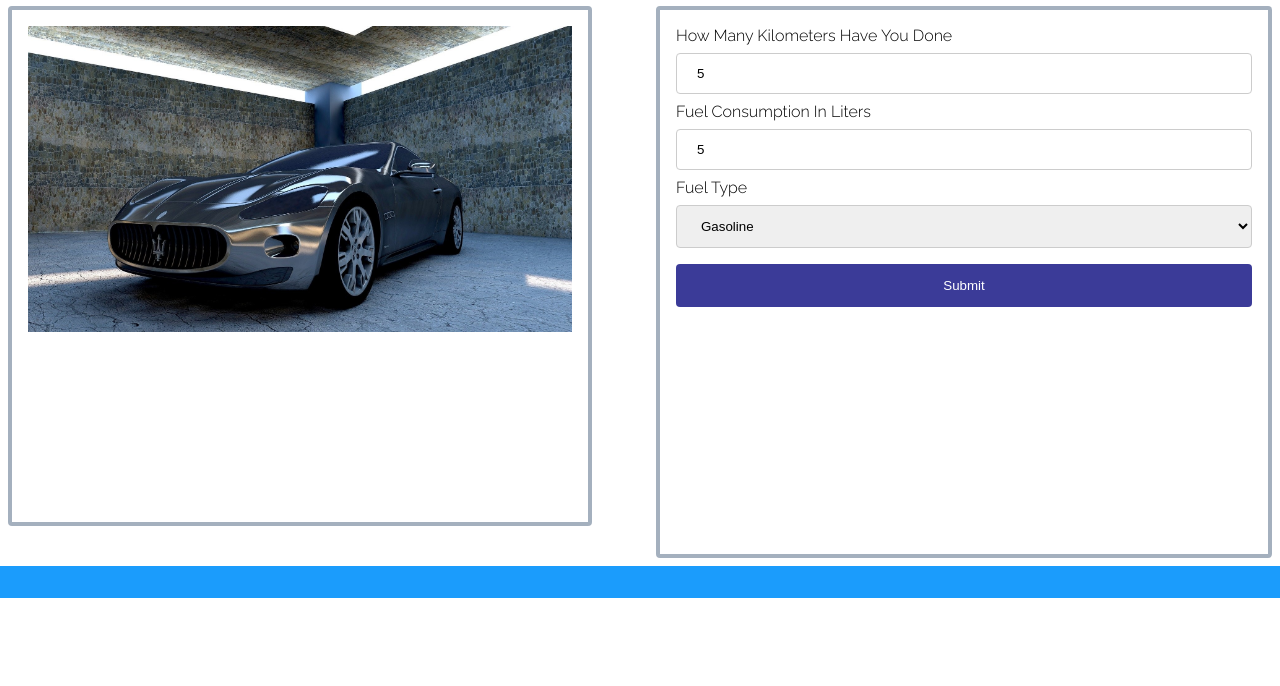
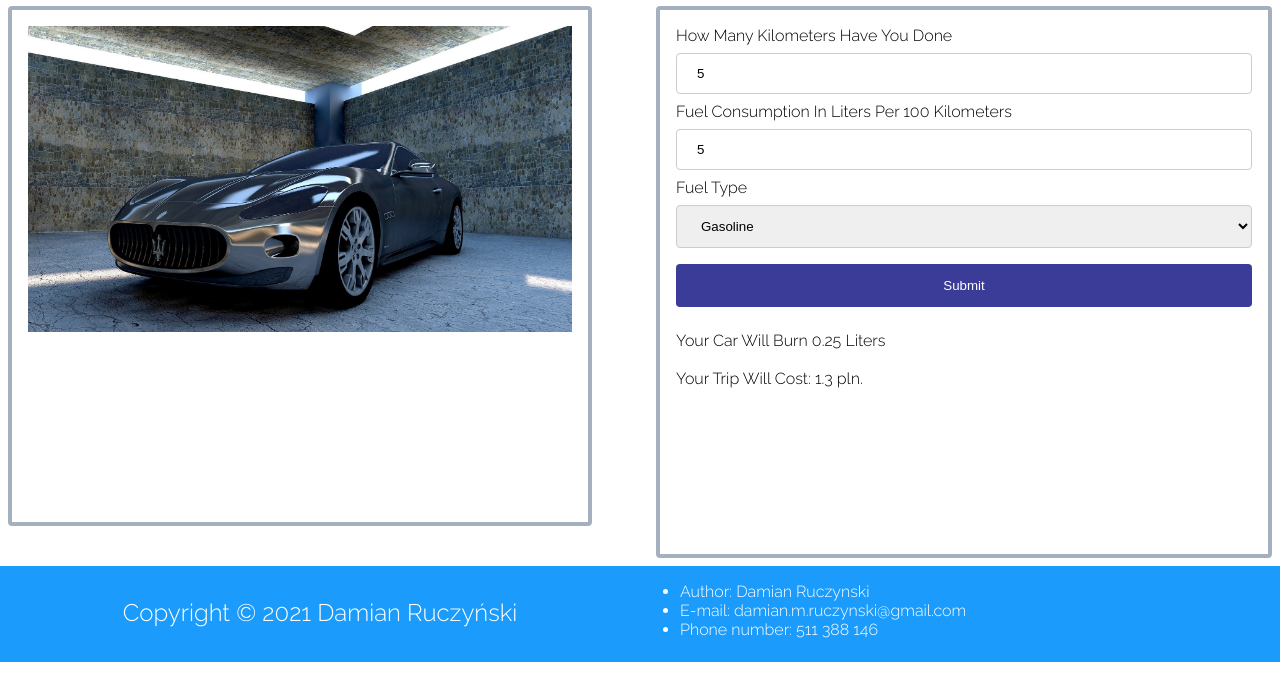
Before and after one commit to DamianRuczynski/CheckYourRide, a plain HTML site: page index.html in a window 1280 px wide. Both pictures are taken after typing "5", "5" into the empty fields and a click on the button "Submit". Shown: the part 114-800 px from the top of the page. Drawn offline with Linux system fonts and the light colour scheme.

Commit message:
add footer and end form

```diff
--- a/index.html
+++ b/index.html
@@ -39,7 +39,9 @@
                             slides[i].style.display = "none";
                         }
                         slideIndex++;
-              if (slideIndex > slides.length) { slideIndex = 1 }
+                        if (slideIndex > slides.length) {
+                            slideIndex = 1
+                        }
                         slides[slideIndex - 1].style.display = "block";
                         setTimeout(slideshow, 4000);
                     }
@@ -56,7 +58,7 @@
                 <label for="road">How Many Kilometers Have You Done</label>
                 <input type="number" id="road" placeholder="100..">
                 <br>
-          <label for="consumption">Fuel Consumption In Liters</label>
+                <label for="consumption">Fuel Consumption In Liters Per 100 Kilometers</label>
                 <input type="number" id="consumption" placeholder="10..">
                 <br>
                 <label for="fuel">Fuel Type</label>
@@ -70,10 +72,46 @@
             </form>
             <p id="result" class="result"></p>
         </div>
+        <script>
+            function drivingQuote() {
+
+                let road = Number(document.getElementById("road").value);
+                let consumption = Number(document.getElementById("consumption").value);
+                let fuelType = document.getElementById("fuel").value;
+
+                let gasolinePrice = 5.21;
+                let dieselPrice = 5.08;
+                let gasolineLPGPrice = 2.38;
+
+                let totalConsumption = consumption * road / 100;
+
+                if (fuelType == "gasoline") {
+                    totalPrice = totalConsumption * gasolinePrice;
+                } else if (fuelType == "diesel") {
+                    totalPrice = totalConsumption * dieselPrice;
+                } else {
+                    totalPrice = totalConsumption * gasolineLPGPrice;
+                }
+
+                totalConsumption = Math.round(totalConsumption * 100) / 100;
+                totalPrice = Math.round(totalPrice * 100) / 100;
+
+                document.getElementById("result").innerHTML = "Your Car Will Burn " + totalConsumption + " Liters <br><br> Your Trip Will Cost: " + totalPrice + " pln.";
+            }
+            document.getElementById("button").addEventListener("click", drivingQuote);
+        </script>
     </div>
     <div class="footer">
-      <div class="copyright"></div>
-      <div class="contact"></div>
+        <div class="copyright">
+            <p>Copyright <span>&#169</span> 2021 Damian Ruczyński</p>
+        </div>
+        <div class="contact">
+            <ul>
+                <li>Author: Damian Ruczynski</li>
+                <li>E-mail: damian.m.ruczynski@gmail.com</li>
+                <li>Phone number: 511 388 146</li>
+            </ul>
+        </div>
     </div>
 
     </div>
--- a/style.css
+++ b/style.css
@@ -1,13 +1,15 @@
-body{
+body {
     background-color: white;
     font-family: 'Raleway', sans-serif;
     margin: 0;
 }
-.container{
+
+.container {
     width: 100%;
     margin: 0;
 }
-.headline{
+
+.headline {
     background-color: #1e90ff;
     color: white;
     height: 6rem;
@@ -15,13 +17,15 @@ body{
     text-align: center;
     padding: 0.5rem;
 }
-.title{
+
+.title {
     font-size: 3rem;
     font-weight: 200;
     width: 100%;
     height: 3rem;
 }
-.leftBanner{
+
+.leftBanner {
     width: 45%;
     height: 32rem;
     float: left;
@@ -29,7 +33,12 @@ body{
     border: 0.25rem solid #a4b0be;
     border-radius: 4px;
 }
-.rightBanner{
+
+.slideshow {
+    margin: 1rem;
+}
+
+.rightBanner {
     width: 45%;
     height: 32rem;
     float: right;
@@ -38,14 +47,9 @@ body{
     border: 0.25rem solid #a4b0be;
     border-radius: 4px;
 }
-.footer{
-    background-color: #1B9CFC;
-    width: 100%;
-    height: 2rem;
-    clear: both;
-}
 
-input[type=number], select {
+input[type=number],
+select {
     width: 100%;
     padding: 12px 20px;
     margin: 8px 0;
@@ -69,6 +73,26 @@ input[type=number], select {
 input[type=button]:hover {
     background-color: #182C61;
 }
-  .slideshow{
-      margin: 1rem;
+
+.footer {
+    background-color: #1B9CFC;
+    color: white;
+    width: 100%;
+    height: 6rem;
+    clear: both;
 }
+
+.copyright {
+    width: 50%;
+    height: 2rem;
+    float: left;
+    text-align: center;
+    font-size: 1.5rem;
+    margin: 8px 0;
+}
+
+.contact {
+    width: 50%;
+    height: 2rem;
+    float: right;
+}
```
Lines whose indentation alone changed are shown as unchanged.
